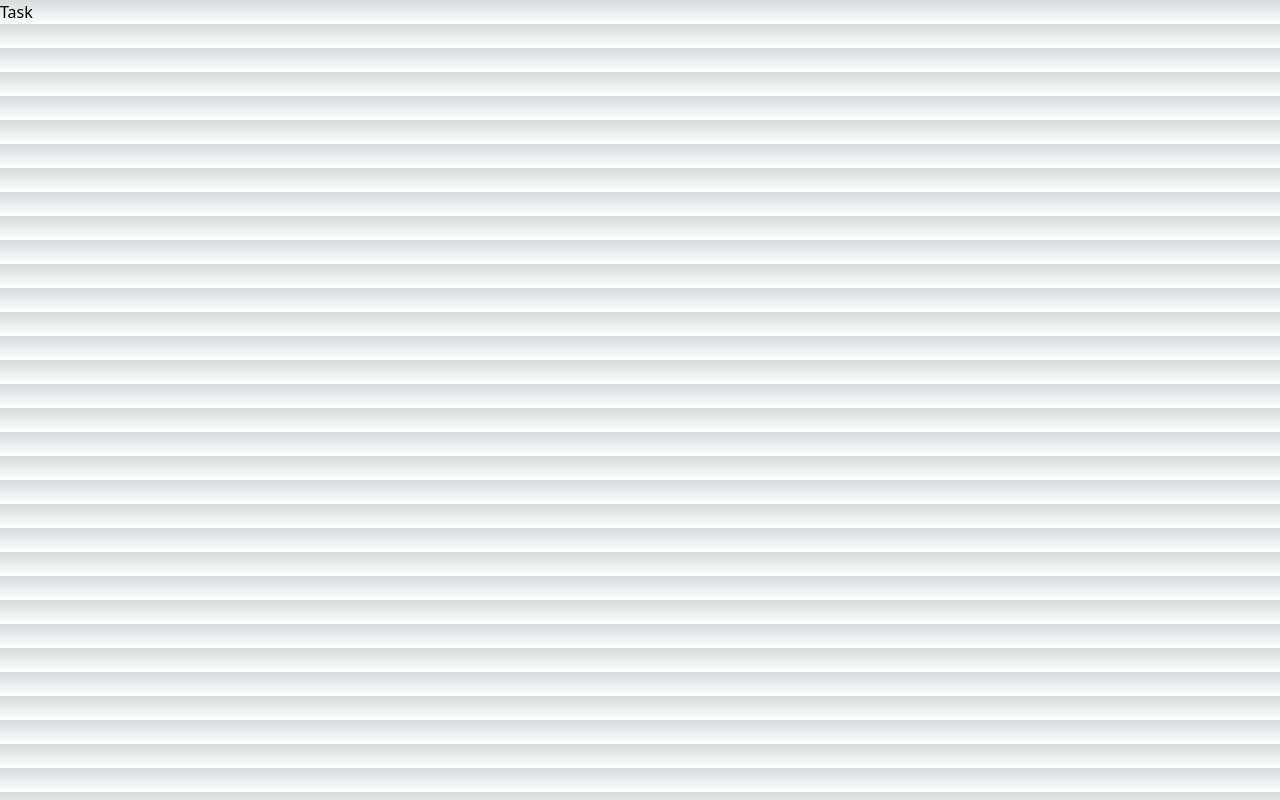
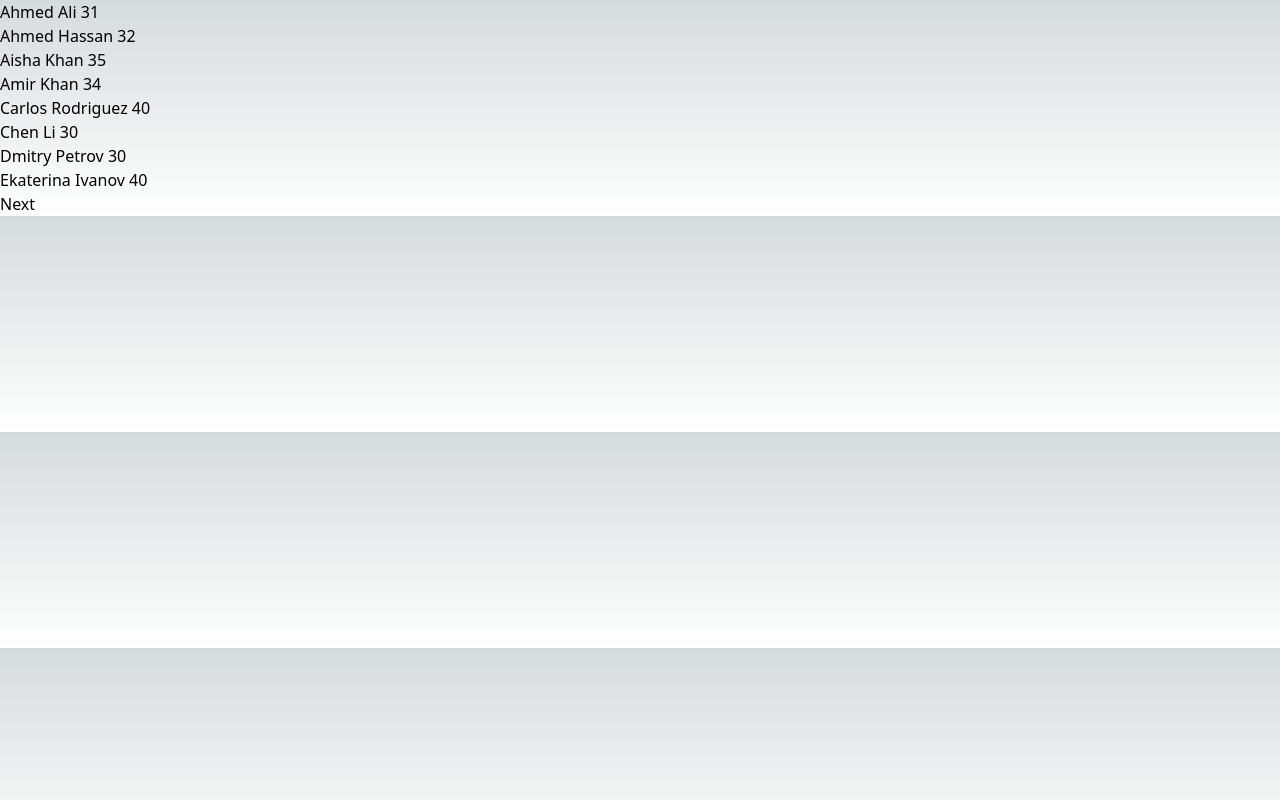
Before and after one commit to gorrion-io/winter-camp-2024, a Next.js app: page /task/1 in a window 1280 px wide. Built offline with nearby package versions, Linux system fonts and the light colour scheme.

Commit message:
Added fetching data via swr and printing the fetched data

```diff
--- a/package.json
+++ b/package.json
@@ -12,7 +12,8 @@
     "js-yaml": "^4.1.0",
     "next": "13.5.6",
     "react": "^18",
-    "react-dom": "^18"
+    "react-dom": "^18",
+    "swr": "^2.2.4"
   },
   "devDependencies": {
     "@types/js-yaml": "^4.0.9",
--- a/pages/api/crew.ts
+++ b/pages/api/crew.ts
@@ -32,5 +32,7 @@ export default async function handler(
   const pageSize = 8;
   const crewList = await chosenCrew();
   const sortedCrewList = sortArray(crewList);
-  res.status(200).json(paginate(sortedCrewList, pageSize, page));
+  const totalPages = Math.ceil(sortedCrewList.length / pageSize);
+  const paginatedList = paginate(sortedCrewList, pageSize, page);
+  res.status(200).json({ paginatedList, totalPages });
 }
--- a/pages/task/[page].tsx
+++ b/pages/task/[page].tsx
@@ -2,7 +2,46 @@
  * @todo List crew members using the endpoint you created
  * @description Use tanstack/react-query or swr to fetch data from the endpoint. Prepare pagination.
  */
+import { useRouter } from "next/router";
+import useSWR from "swr";
+import { CrewMember } from "@/lib/crew";
+import Link from "next/link";
+
+async function fetcher(
+  url: string
+): Promise<{ paginatedList: CrewMember[]; totalPages: number }> {
+  const r = await fetch(url);
+  return await r.json();
+}
 
 export default function Task() {
-  return <div>Task</div>;
+  const router = useRouter();
+  const page = Number(router.query.page) || 1;
+  const { data, error, isLoading } = useSWR(`/api/crew?page=${page}`, fetcher);
+
+  if (isLoading) return <div>Loading...</div>;
+  if (error) return <div>Error: {error.message}</div>;
+  if (!data?.paginatedList) return <div>No data</div>;
+  return (
+    <>
+      <ul>
+        {data.paginatedList.map((member, idx) => {
+          return (
+            <li key={idx + 8 * (page - 1)}>
+              <div>{`${member.fullName} ${member.age}`}</div>
+              <div></div>
+            </li>
+          );
+        })}
+      </ul>
+      <div>
+        {Number(router.query.page) === 1 ? null : (
+          <Link href={`/task/${Number(router.query.page) - 1}`}>Previous</Link>
+        )}
+        {Number(router.query.page) === data.totalPages ? null : (
+          <Link href={`/task/${Number(router.query.page) + 1}`}>Next</Link>
+        )}
+      </div>
+    </>
+  );
 }
```
Also changed, not shown: 1 other file (tests, documents, lock files or other folders).
